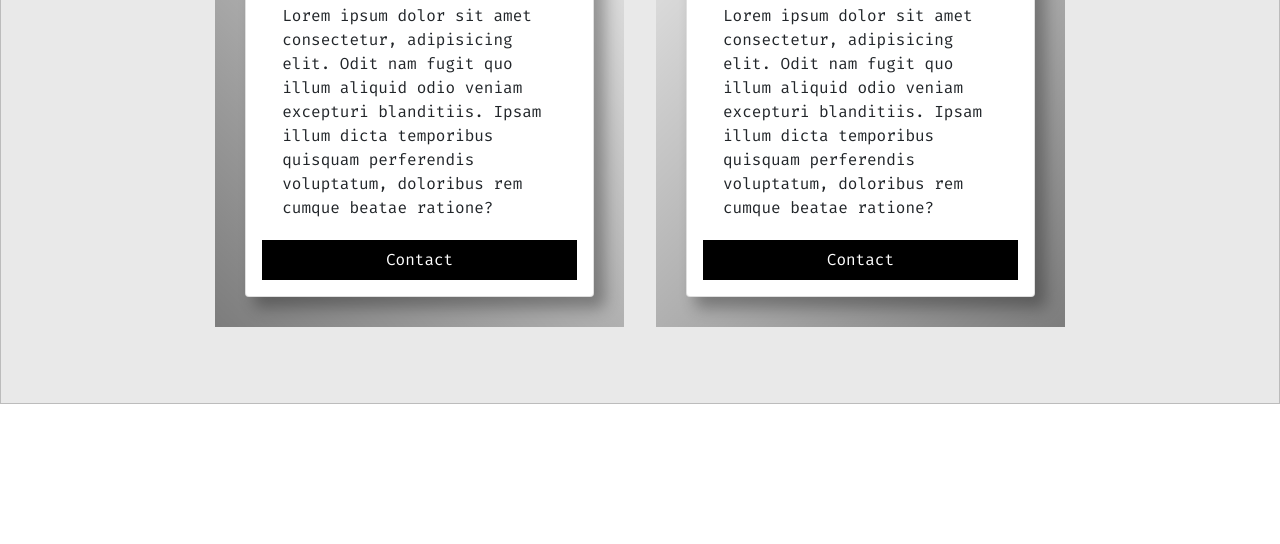
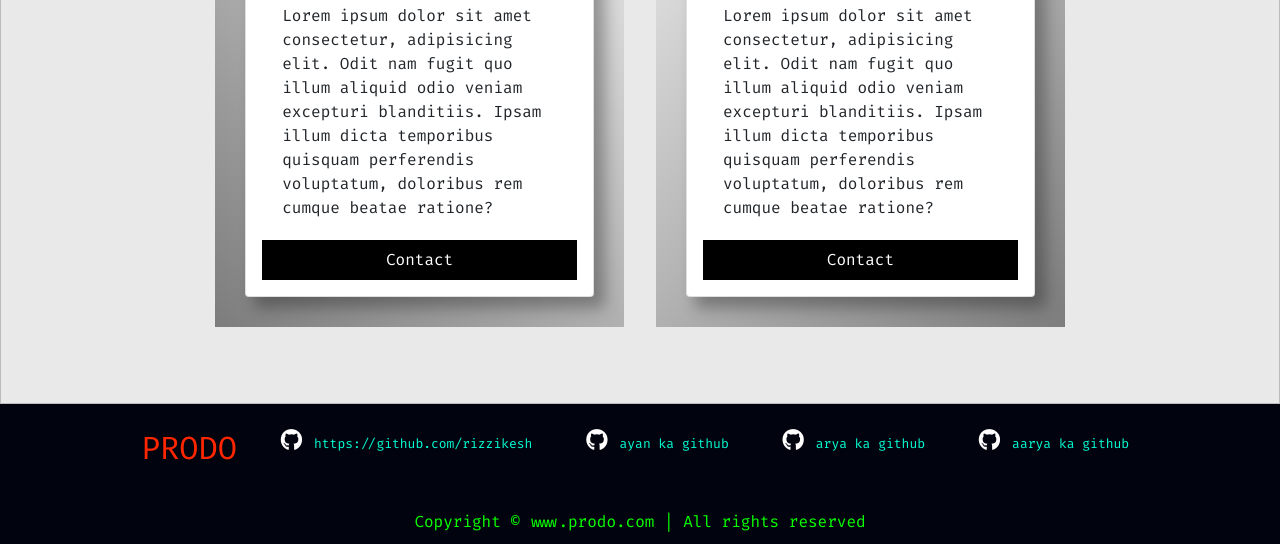
Before and after one commit to rizzikesh/PRODO, a browser extension: page public/Tasks/tasks.html in a window 1280 px wide. Shown: the part 1164-1708 px from the top of the page. Before the commit the page ends 1568 px from the top, so only its background shows below. Drawn offline with nearby package versions, Linux system fonts and the light colour scheme; no server answers.

Commit message:
about us

```diff
--- a/public/Tasks/tasks.css
+++ b/public/Tasks/tasks.css
@@ -54,7 +54,7 @@ a {
 }
 
 .bg-light{
-    background-color: #e4e4e4;
+    background-color: #726a6a;
 }
 
 .menu_icon div {
@@ -329,6 +329,48 @@ html {
     background-color: #555;
 }
 
+footer {
+    background-color: rgb(1, 4, 14);
+    color: rgb(255, 38, 0);
+}
+
+.footer {
+    display: flex;
+    padding: 25px 120px;
+    justify-content: space-around;
+}
+
+.footer-right {
+    text-align: center;
+    color: rgb(9, 255, 0);
+    padding: 10px 0;
+}
+
+.footer-first h1 {
+    font-size: 2rem;
+}
+
+#footer {
+    color: #00ffd5;
+    font-size: small;
+    margin: 0 5px;
+    padding: 5px;
+}
+
+#footer:hover {
+    cursor: pointer;
+    border: 1px solid #ffa600;
+    border-radius: 3px;
+
+}
+
+.footer i,
+a {
+    margin: 0 2px;
+    font-size: 22px;
+    text-decoration: none;
+}
+
 @media screen and (max-width: 650px) {
     .column {
         width: 100%;
--- a/public/Tasks/tasks.html
+++ b/public/Tasks/tasks.html
@@ -10,15 +10,16 @@
 
     <!-- Font Awesome Icon-->
     <script src='https://kit.fontawesome.com/a076d05399.js' crossorigin='anonymous'></script>
+    <script src="https://kit.fontawesome.com/fbac178719.js" crossorigin="anonymous"></script>
 
     <!-- BootStrap -->
     <link rel="stylesheet" href="https://stackpath.bootstrapcdn.com/bootstrap/4.3.1/css/bootstrap.min.css"
         integrity="sha384-ggOyR0iXCbMQv3Xipma34MD+dH/1fQ784/j6cY/iJTQUOhcWr7x9JvoRxT2MZw1T" crossorigin="anonymous">
-
-    <link rel="stylesheet" href="tasks.css">
     <link rel="stylesheet" href="https://fonts.googleapis.com/css?family=Fira+Code">
     <link rel="stylesheet" href="https://fonts.googleapis.com/css?family=Roboto">
     <script src=""></script>
+
+    <link rel="stylesheet" href="tasks.css">
 
     <!-- auth -->
     <script type="module">
@@ -158,7 +159,9 @@
                     <img src="2.jpg" style="width:100%" class="card-img-top" alt="...">
                     <div class="card-body">
                         <h5><U>RISHIKESH BHOR</U></h5>
-                    <p class="card-text">Lorem ipsum dolor sit amet consectetur, adipisicing elit. Odit nam fugit quo illum aliquid odio veniam excepturi blanditiis. Ipsam illum dicta temporibus quisquam perferendis voluptatum, doloribus rem cumque beatae ratione?  </p>
+                        <p class="card-text">Lorem ipsum dolor sit amet consectetur, adipisicing elit. Odit nam fugit
+                            quo illum aliquid odio veniam excepturi blanditiis. Ipsam illum dicta temporibus quisquam
+                            perferendis voluptatum, doloribus rem cumque beatae ratione? </p>
                     </div>
                     <p><button class="button">Contact</button></p>
                 </div>
@@ -171,7 +174,9 @@
                     <img src="2.jpg" style="width:100%" class="card-img-top" alt="...">
                     <div class="card-body">
                         <h5><U>AYAN JOSHI</U></h5>
-                    <p class="card-text">Lorem ipsum dolor sit amet consectetur, adipisicing elit. Odit nam fugit quo illum aliquid odio veniam excepturi blanditiis. Ipsam illum dicta temporibus quisquam perferendis voluptatum, doloribus rem cumque beatae ratione? </p>
+                        <p class="card-text">Lorem ipsum dolor sit amet consectetur, adipisicing elit. Odit nam fugit
+                            quo illum aliquid odio veniam excepturi blanditiis. Ipsam illum dicta temporibus quisquam
+                            perferendis voluptatum, doloribus rem cumque beatae ratione? </p>
                     </div>
                     <p><button class="button">Contact</button></p>
                 </div>
@@ -184,7 +189,9 @@
                     <img src="2.jpg" style="width:100%" class="card-img-top" alt="...">
                     <div class="card-body">
                         <h5><U>ARYA SAWANT</U></h5>
-                    <p class="card-text">Lorem ipsum dolor sit amet consectetur, adipisicing elit. Odit nam fugit quo illum aliquid odio veniam excepturi blanditiis. Ipsam illum dicta temporibus quisquam perferendis voluptatum, doloribus rem cumque beatae ratione?</p>
+                        <p class="card-text">Lorem ipsum dolor sit amet consectetur, adipisicing elit. Odit nam fugit
+                            quo illum aliquid odio veniam excepturi blanditiis. Ipsam illum dicta temporibus quisquam
+                            perferendis voluptatum, doloribus rem cumque beatae ratione?</p>
                     </div>
                     <p><button class="button">Contact</button></p>
                 </div>
@@ -197,13 +204,43 @@
                     <img src="2.jpg" style="width:100%" class="card-img-top" alt="...">
                     <div class="card-body">
                         <h5><U>AARYA PARADKAR</U></h5>
-                    <p class="card-text">Lorem ipsum dolor sit amet consectetur, adipisicing elit. Odit nam fugit quo illum aliquid odio veniam excepturi blanditiis. Ipsam illum dicta temporibus quisquam perferendis voluptatum, doloribus rem cumque beatae ratione?</p>
+                        <p class="card-text">Lorem ipsum dolor sit amet consectetur, adipisicing elit. Odit nam fugit
+                            quo illum aliquid odio veniam excepturi blanditiis. Ipsam illum dicta temporibus quisquam
+                            perferendis voluptatum, doloribus rem cumque beatae ratione?</p>
                     </div>
                     <p><button class="button">Contact</button></p>
                 </div>
             </div>
         </div>
     </div>
+
+
+    <footer>
+        <div class="footer">
+            <div class="footer-first">
+                <h1>PRODO</h1>
+            </div>
+            <div class="footer-second">
+                <i class="fa-brands fa-github" style="color: #fffdfd;"></i><a href="https://github.com/rizzikesh"
+                    id="footer">https://github.com/rizzikesh</a>
+            </div>
+            <div class="footer-second">
+                <i class="fa-brands fa-github" style="color: #fffdfd;"></i><a href="#" id="footer">ayan ka github</a>
+            </div>
+            <div class="footer-second">
+                <i class="fa-brands fa-github" style="color: #fffdfd;"></i><a href="#" id="footer">arya ka github</a>
+            </div>
+            <div class="footer-second">
+                <i class="fa-brands fa-github" style="color: #fffdfd;"></i><a href="#" id="footer">aarya ka github</a>
+            </div>
+
+
+        </div>
+
+        <div class="footer-right">
+            Copyright &#169; www.prodo.com | All rights reserved
+        </div>
+    </footer>
 
 
 
```
Lines whose indentation alone changed are shown as unchanged.
